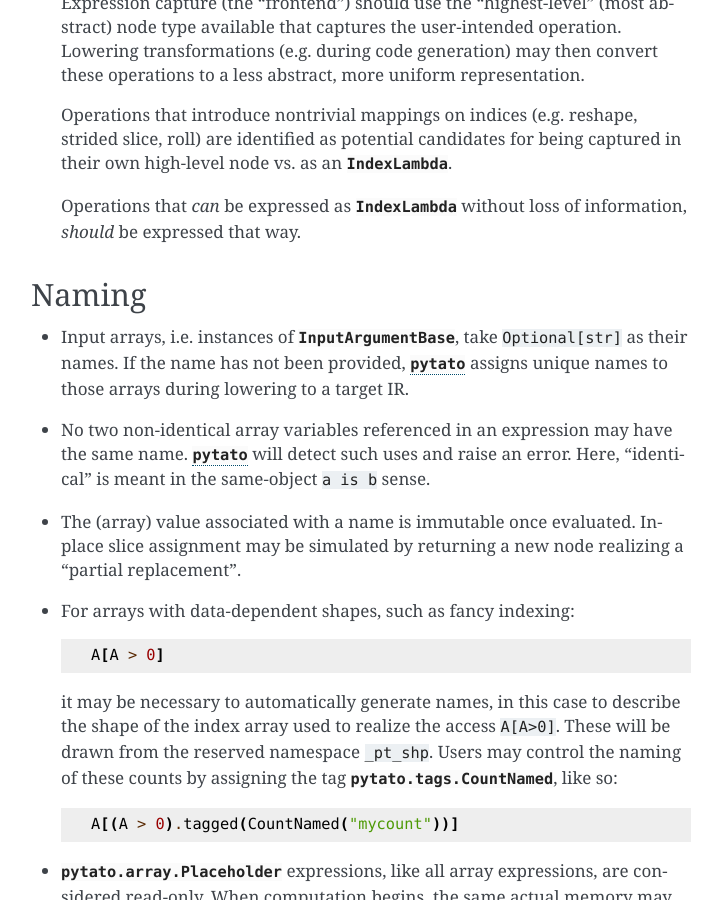
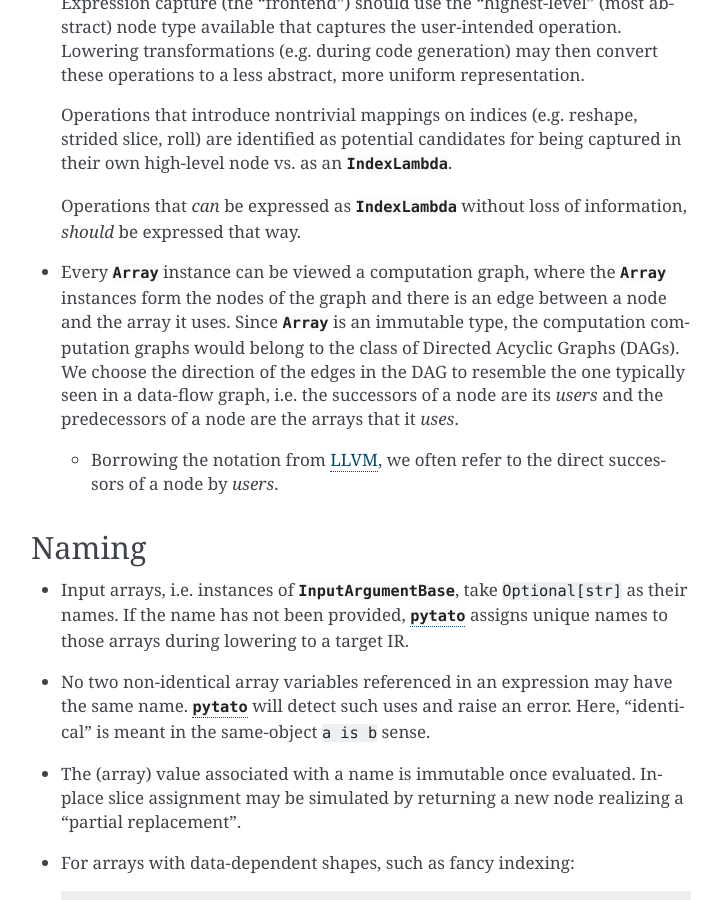
Before and after one commit to inducer/pytato, a Sphinx documentation site: the page built from doc/design.rst, in a window 1280 px wide and 900 px high, scrolled down 1513 px. Shown: the whole window, without its empty margins (389-1111 px from the left). Built offline with Sphinx 7.4.7, drawn with Linux system fonts in a browser that asks for light colours.

Commit message:
defines what successors/predecessors of a node are

```diff
--- a/doc/design.rst
+++ b/doc/design.rst
@@ -80,6 +80,19 @@ Computation and Results
 
     Operations that *can* be expressed as :class:`~pytato.array.IndexLambda`
     without loss of information, *should* be expressed that way.
+
+-   Every :class:`~pytato.array.Array` instance can be viewed a computation
+    graph, where the :class:`~pytato.array.Array` instances form the nodes of
+    the graph and there is an edge between a node and the array it uses. Since
+    :class:`~pytato.array.Array` is an immutable type, the computation
+    computation graphs would belong to the class of Directed Acyclic Graphs
+    (DAGs). We choose the direction of the edges in the DAG to resemble the one
+    typically seen in a data-flow graph, i.e. the successors of a node are its
+    *users* and the predecessors of a node are the arrays that it *uses*.
+
+    -   Borrowing the notation from `LLVM
+        <https://llvm.org/doxygen/classllvm_1_1User.html>`__, we often refer to
+        the direct successors of a node by *users*.
 
 Naming
 ------
```
